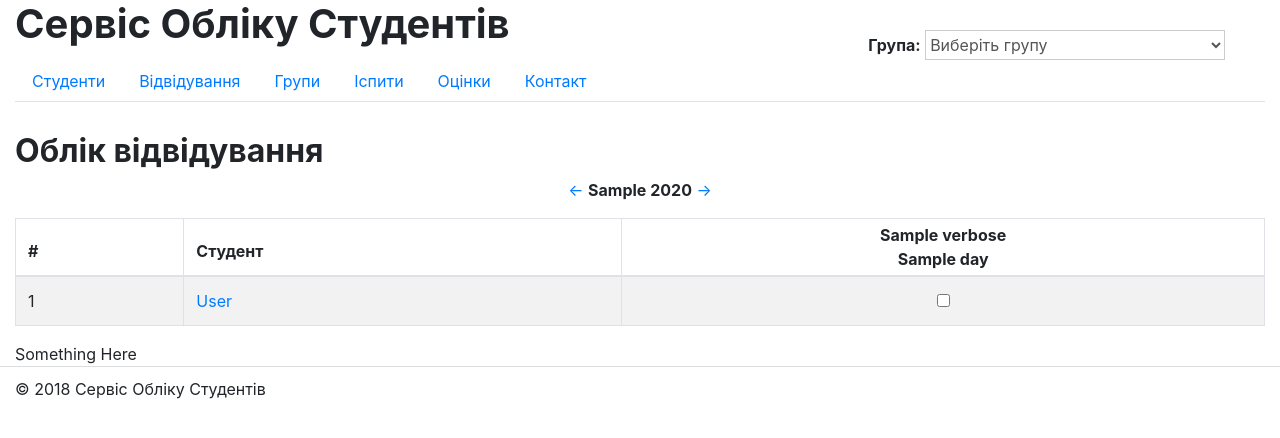
After one commit to itepliuk/studentsdb, a Django app: template students/templates/students/journal.html in a window 1280 px wide. The commit adds this page. Shown: the top 438 px of the page. Run offline with Django 3.2, Linux system fonts and the light colour scheme; the template is opened without the code that fills it: most values are stand-ins (such as "Sample title", 1, 10 or a date in 2020); some libraries are stand-ins or nearby versions.

Commit message:
Add util.py as pagination on journal, add journal.html, students migrations, js for click on journal checkboxes

```diff
--- a/requirements.txt
+++ b/requirements.txt
@@ -4,5 +4,7 @@ django-debug-toolbar==1.9.1
 mysqlclient==1.3.12
 Pillow==5.1.0
 psycopg2==2.6.2
+python-dateutil==2.7.5
 pytz==2018.3
+six==1.12.0
 sqlparse==0.2.4
--- a/students/static/css/main.css
+++ b/students/static/css/main.css
@@ -100,3 +100,11 @@ input {
     -ms-transform: rotate(45deg);
     transform: rotate(45deg);
 }
+
+/* Journal Table Styles */
+td.day-box,
+th.day-header {
+    padding: 4px !important;
+    vertical-align: middle !important;
+    text-align: center;
+}
--- /dev/null
+++ b/students/static/js/main.js
@@ -0,0 +1,8 @@
+function initJournal() {
+    $('.day-box input[type="checkbox"]').click(function(event){
+        alert('test click js');
+    });
+}
+$(document).ready(function(){
+    initJournal();
+});
--- a/students/templates/students/base.html
+++ b/students/templates/students/base.html
@@ -112,7 +112,8 @@
 	<script src="https://code.jquery.com/jquery-3.2.1.slim.min.js" integrity="sha384-KJ3o2DKtIkvYIK3UENzmM7KCkRr/rE9/Qpg6aAZGJwFDMVNA/GpGFF93hXpG5KkN" crossorigin="anonymous"></script>
 	<script src="https://cdnjs.cloudflare.com/ajax/libs/popper.js/1.12.9/umd/popper.min.js" integrity="sha384-ApNbgh9B+Y1QKtv3Rn7W3mgPxhU9K/ScQsAP7hUibX39j7fakFPskvXusvfa0b4Q" crossorigin="anonymous"></script>
 	<script src="https://maxcdn.bootstrapcdn.com/bootstrap/4.0.0/js/bootstrap.min.js" integrity="sha384-JZR6Spejh4U02d8jOt6vLEHfe/JQGiRRSQQxSfFWpi1MquVdAyjUar5+76PVCmYl" crossorigin="anonymous"></script>
-	{% block extra_js %}{% endblock %}
+    <script src="{% static 'js/main.js' %}"></script>
+    {% block extra_js %}{% endblock %}
 </body>
 
 </html>
--- /dev/null
+++ b/students/templates/students/journal.html
@@ -0,0 +1,78 @@
+{% extends 'students/base.html' %}
+{% load static %}
+{% block meta_title %}Облік відвідування{% endblock %}
+{% block title %}Облік відвідування{% endblock %}
+
+{% block content %}
+
+{% if not students %}
+
+<div class="alert alert-warning" role="alert"> Поки немає жодного студента в базі.
+     Будь ласка, <a href="{% url 'students_add' %}">додайте</a> першого.
+</div>
+
+{% else %}
+
+<p id="journal-nav" class="text-center">
+    <a href="?month={{ prev_month }}"
+    title="Попередній Місяць">&larr;</a>
+    <!--- TODO: Translate month name -->
+    <strong>{{ month_verbose }} {{ year }}</strong>
+    <a href="?month={{ next_month }}"
+    title="Попередній Місяць">&rarr;</a>
+</p>
+<table class="table table-hover table-striped table-bordered" id="student-journal">
+
+    <thead>
+        <tr class="header">
+            <th class="num">#</th>
+            <th class="name">Студент</th>
+            {% for day in month_header %}
+            <th class="day-header">
+            <!--- TODO: Translate day name -->
+                {{ day.verbose }}
+                <br />
+                {{ day.day}}
+            </th>
+            {% endfor %}
+        </tr>
+    </thead>
+    <tbody>
+        {% csrf_token %}
+
+        {% for student in students %}
+        <tr>
+
+            <td>
+                {% if is_paginated %}
+                    {{ page_obj.start_index|add:forloop.counter|add:"-1" }}
+                {% else %}
+                    {{ forloop.counter }}
+                {% endif %}
+            </td>
+
+            <td>
+                <a title="Редагувати", target="_blank" href="{% url 'students_edit' student.id %}">{{ student.fullname }}</a>
+            </td>
+
+            {% for day in student.days %}
+            <td class="day-box">
+                <input type="checkbox" data-student-id="{{ student.id }}" data-date="{{ day.date }}"" data-url="{{student.update_url }}"
+                value="1"{% if day.present %} checked="checked" {% endif %} />
+            </td>
+            {% endfor %}
+
+        </tr>
+        {% endfor %}
+
+    </tbody>
+</table>
+
+{% endif %}
+
+{% with object_list=students %}
+    {% include "students/pagination.html" %}
+{% endwith %}
+
+Something Here
+{% endblock %}
```
Also changed, not shown: students/util.py (added, +34 -0 lines), students/migrations/0010_auto_20181201_1531.py (added).
